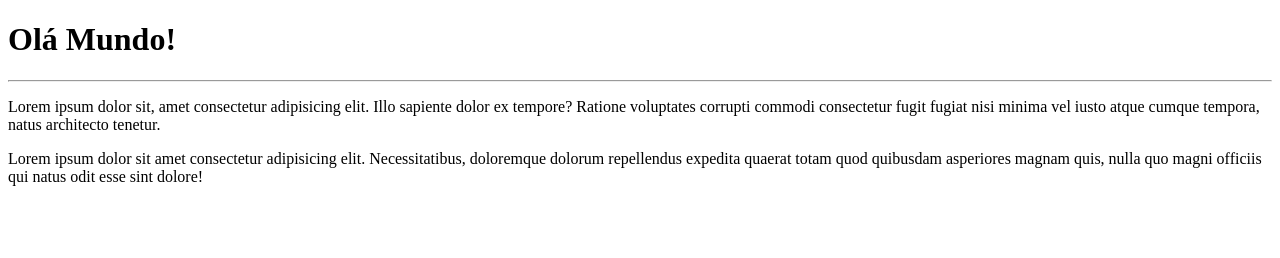
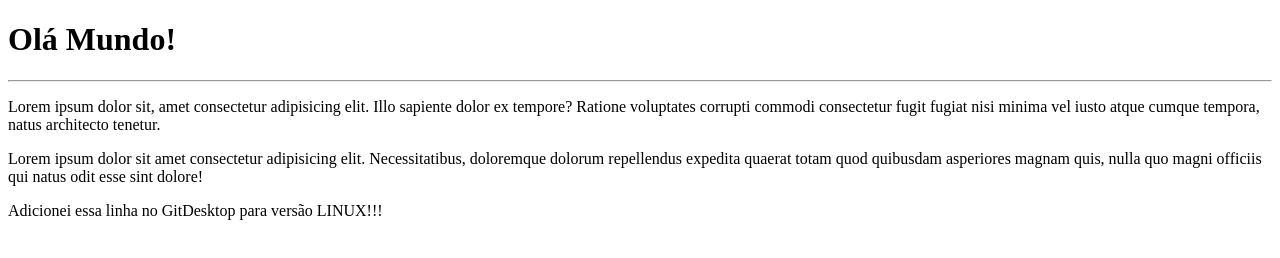
Before and after one commit to tidesjunior2018/Ola-Mundo, a plain HTML site: page site-exemplo/index.html in a window 1280 px wide. Drawn offline with Linux system fonts and the light colour scheme.

Commit message:
Adicionei mais um parágrafo.

```diff
--- a/site-exemplo/index.html
+++ b/site-exemplo/index.html
@@ -16,5 +16,8 @@
     <p>
         Lorem ipsum dolor sit amet consectetur adipisicing elit. Necessitatibus, doloremque dolorum repellendus expedita quaerat totam quod quibusdam asperiores magnam quis, nulla quo magni officiis qui natus odit esse sint dolore!
     </p>
+    <p>
+        Adicionei essa linha no GitDesktop para versão LINUX!!!
+    </p>
 </body>
 </html>
```
